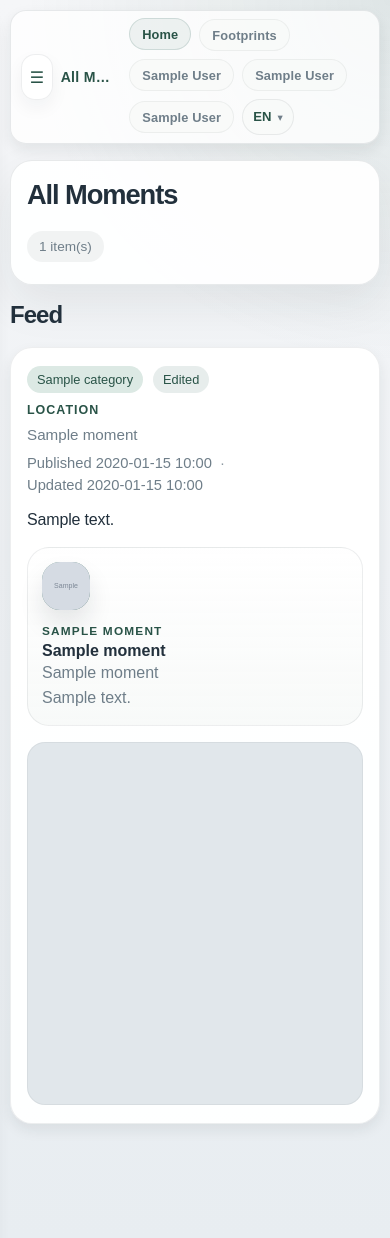
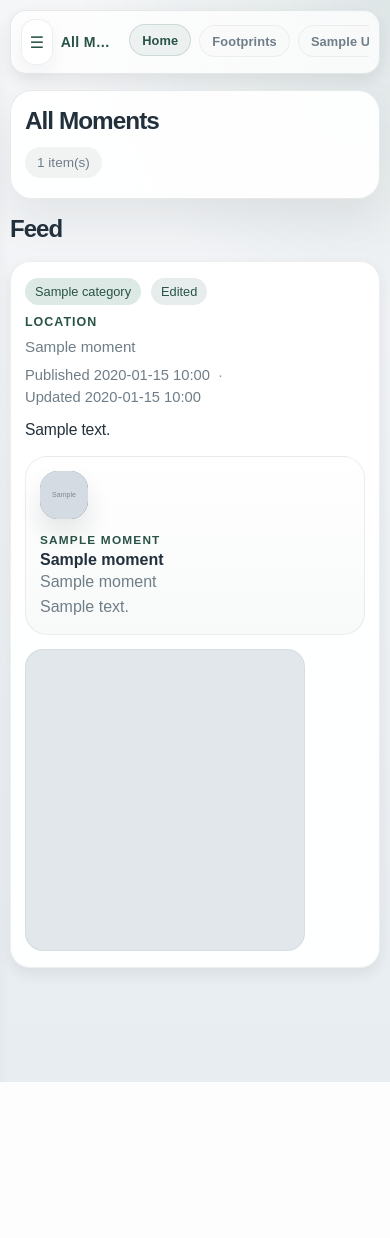
Before and after one commit to ZhehuaZhu/moments-library, a Flask app: page / in a window 390 px wide. After the commit the page ends 1082 px from the top, so only its background shows below. Run offline with Flask 3, Linux system fonts and the light colour scheme; tables that the repository leaves empty hold one stand-in row (values such as "Sample post"); grey boxes marked "Sample" are stand-in pictures; some libraries are stand-ins or nearby versions.

Commit message:
移动端优化

```diff
--- a/app/services/footprints.py
+++ b/app/services/footprints.py
@@ -381,9 +381,9 @@ def _group_config(snapshot: dict[str, str | None], level: str, moment: Moment) -
         }
 
     return {
-        "id": snapshot["spot_key"] or f"city:{moment.id}",
-        "name": snapshot["spot_display_name"] or snapshot["city_display_name"],
-        "subtitle": snapshot["spot_subtitle"] or snapshot["city_subtitle"],
+        "id": snapshot["place_key"] or snapshot["spot_key"] or f"city:{moment.id}",
+        "name": snapshot["city_display_name"] or snapshot["spot_display_name"],
+        "subtitle": snapshot["city_subtitle"] or snapshot["spot_subtitle"],
         "city_name": snapshot["city_name"],
         "admin_area": snapshot["admin_area"],
         "country_name": snapshot["country_name"],
--- a/app/static/css/modules/layout.css
+++ b/app/static/css/modules/layout.css
@@ -202,6 +202,10 @@ body.is-sidebar-open .sidebar-overlay {
     min-width: 0;
 }
 
+.app-header__compose {
+    display: none;
+}
+
 .app-header__copy {
     min-width: 0;
     display: flex;
--- a/app/static/css/modules/responsive.css
+++ b/app/static/css/modules/responsive.css
@@ -201,7 +201,7 @@
     }
 
     .app-header {
-        padding: 10px 12px;
+        padding: 10px 10px 12px;
         border-radius: 18px;
         align-items: stretch;
         box-shadow: 0 6px 14px rgba(21, 33, 42, 0.08);
@@ -224,11 +224,12 @@
 
     .app-header__quicknav {
         width: 100%;
-        overflow: visible;
-        flex-wrap: wrap;
+        overflow-x: auto;
+        flex-wrap: nowrap;
         margin-inline: 0;
         padding-inline: 0;
         justify-content: flex-start;
+        padding-bottom: 2px;
     }
 
     .app-header__quicknav::-webkit-scrollbar {
@@ -241,6 +242,20 @@
 
     .language-switch--compact {
         flex: 0 0 auto;
+    }
+
+    .app-header__compose {
+        display: inline-flex;
+        align-items: center;
+        justify-content: center;
+        width: 42px;
+        min-width: 42px;
+        height: 42px;
+        padding: 0;
+        border-radius: 14px;
+        font-size: 1.35rem;
+        font-weight: 700;
+        line-height: 1;
     }
 
     .sidebar {
@@ -267,6 +282,20 @@
     .moment-menu,
     .cross-post-card {
         box-shadow: 0 6px 14px rgba(21, 33, 42, 0.08);
+    }
+
+    .moment-card {
+        padding: 16px 14px;
+        border-radius: 20px;
+    }
+
+    .page-header.page-header--home {
+        padding: 16px 14px;
+        gap: 12px;
+    }
+
+    .page-header.page-header--home h1 {
+        font-size: clamp(1.52rem, 6vw, 1.95rem);
     }
 
     .moment-card:hover,
@@ -513,9 +542,9 @@
 
     .moment-card__content {
         max-width: none;
-        margin-top: 14px;
-        font-size: 1rem;
-        line-height: 1.68;
+        margin-top: 12px;
+        font-size: 0.98rem;
+        line-height: 1.62;
     }
 
     .moment-card__location {
@@ -531,8 +560,8 @@
     }
 
     .media-cluster {
-        gap: 8px;
-        margin-top: 16px;
+        gap: 6px;
+        margin-top: 14px;
     }
 
     .media-tile,
@@ -577,10 +606,19 @@
         width: min(280px, calc(100vw - 32px));
     }
 
-    .media-cluster--duo,
+    .media-cluster--single {
+        grid-template-columns: minmax(0, min(100%, 280px));
+    }
+
+    .media-cluster--duo {
+        grid-template-columns: repeat(2, minmax(0, 1fr));
+        width: min(100%, 236px);
+    }
+
     .media-cluster--quad,
     .media-cluster--grid {
-        grid-template-columns: repeat(2, minmax(0, 1fr));
+        grid-template-columns: repeat(3, minmax(0, 1fr));
+        width: min(100%, 320px);
     }
 
     .composer-file-list {
--- a/app/templates/includes/app_header.html
+++ b/app/templates/includes/app_header.html
@@ -23,6 +23,18 @@
             <span class="app-header__label">{{ header_title or title or "Moments Library" }}</span>
         </div>
     </div>
+    {% if can_manage %}
+        <button
+            type="button"
+            class="icon-button app-header__compose"
+            data-open-composer
+            data-mobile-compose
+            aria-label="{{ t('nav.publish_new_moment') }}"
+            title="{{ t('nav.publish_new_moment') }}"
+        >
+            +
+        </button>
+    {% endif %}
     {% if module_labels is defined %}
         <nav class="app-header__quicknav" aria-label="{{ t('nav.quick_navigation') }}">
             <a
--- a/app/templates/includes/global_audio_player.html
+++ b/app/templates/includes/global_audio_player.html
@@ -1,6 +1,7 @@
 <div
     class="audio-player{% if player_variant == 'window' %} audio-player--window{% endif %}"
     data-audio-player
+    data-player-window-url="{{ url_for('library.music_player_window') }}"
     {% if player_variant == 'window' %}data-player-floating-window{% else %}hidden{% endif %}
 >
     <audio data-player-audio preload="metadata"></audio>
@@ -93,6 +94,10 @@
                     <span>{{ t('player.opacity') }}</span>
                     <input type="range" min="70" max="100" step="1" value="92" data-player-opacity-input>
                 </label>
+                <label class="audio-player__setting">
+                    <span>{{ t('player.scale') }}</span>
+                    <input type="range" min="85" max="120" step="1" value="100" data-player-scale-input>
+                </label>
                 <button
                     type="button"
                     class="button button--subtle button--compact audio-player__reset-size"
```
Also changed, not shown: app/blueprints/library.py (+13 -0 lines), app/templates/footprints.html (+14 -0 lines), app/templates/music_player_window.html (added, +9 -0 lines), tests/test_main.py (+1 -0 lines).
